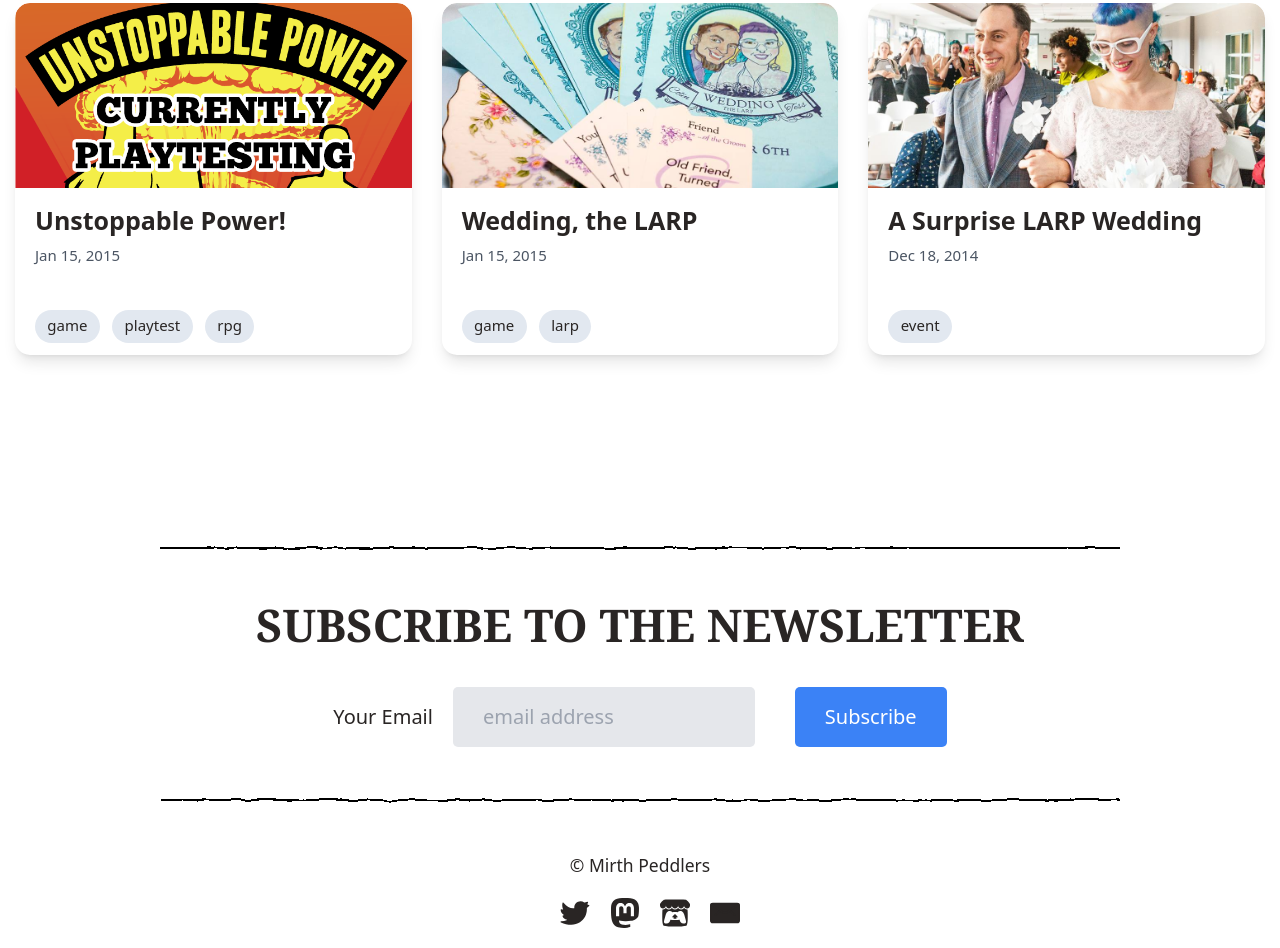
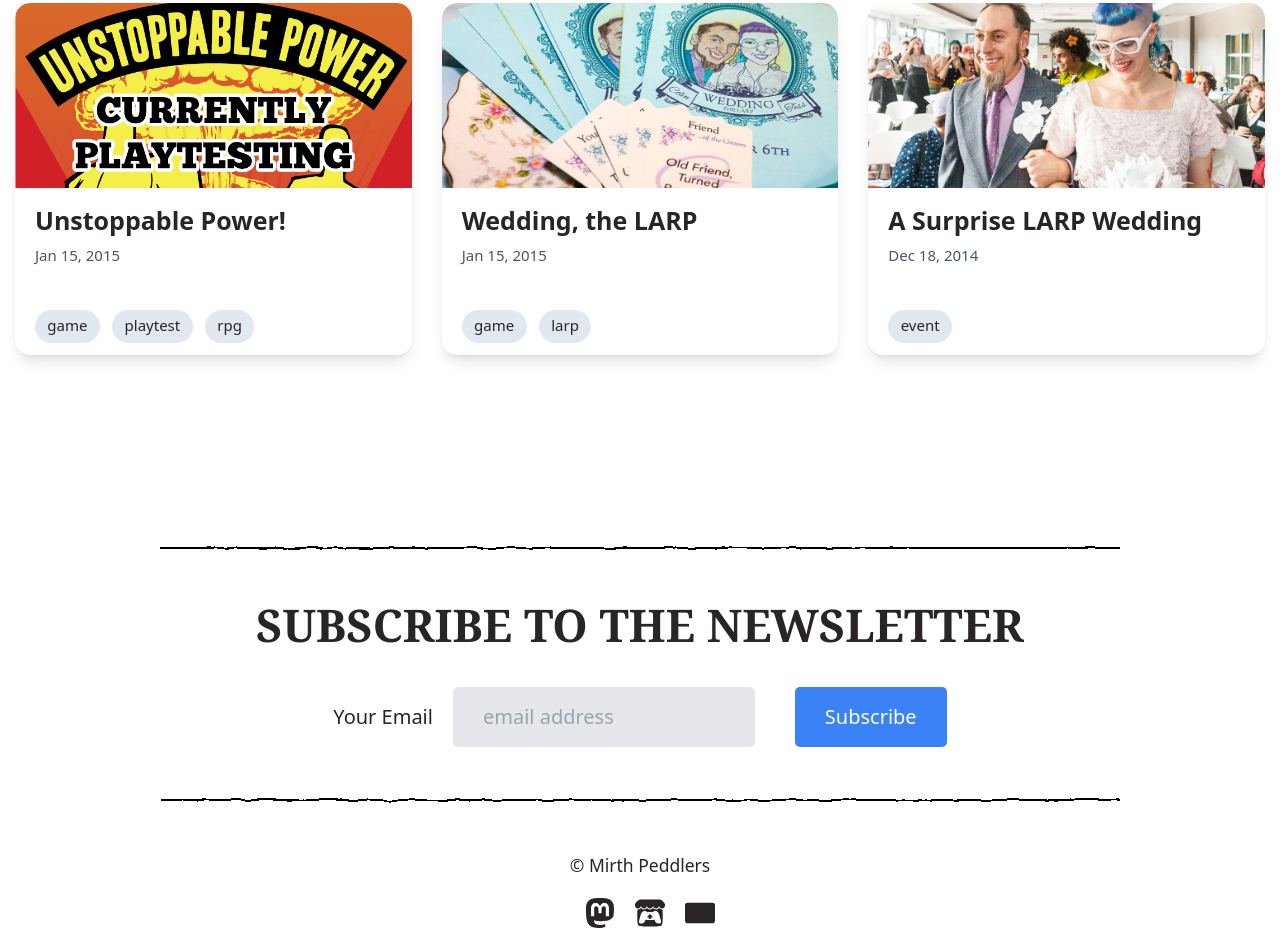
Before and after one commit to colinaut/mirth-peddlers-astro, an Astro site: page /posts in a window 1280 px wide. Shown: the part 1417-2365 px from the top of the page. Built offline with nearby package versions, Linux system fonts and the light colour scheme; Astro itself is replaced by a stand-in of ours; a web font is replaced by a local one.

Commit message:
feat: remove twitter

```diff
--- a/src/components/Footer/Social.astro
+++ b/src/components/Footer/Social.astro
@@ -1,26 +1,4 @@
 <div class="flex items-center justify-center mt-4">
-	<a href="https://twitter.colinaut.com" class="ml-4" aria-label="Twitter" rel="me">
-		<svg
-			class="w-6 h-6 hover:text-highlight"
-			xmlns="http://www.w3.org/2000/svg"
-			version="1.1"
-			xmlns:xlink="http://www.w3.org/1999/xlink"
-			xmlns:svgjs="http://svgjs.com/svgjs"
-			viewBox="0 0 16 16"
-			width="16"
-			height="16"
-		>
-			<g transform="matrix(0.6666666666666666,0,0,0.6666666666666666,0,0)">
-				<path
-					d="M23.32,6.44c0.212-0.177,0.241-0.492,0.065-0.704c-0.068-0.082-0.161-0.14-0.265-0.166l-0.79-0.2 c-0.268-0.067-0.431-0.339-0.364-0.606C21.974,4.731,21.986,4.7,22,4.67l0.44-0.89c0.12-0.249,0.015-0.548-0.233-0.668 C22.099,3.06,21.976,3.049,21.86,3.08l-2,0.56c-0.151,0.044-0.314,0.014-0.44-0.08c-0.865-0.649-1.918-1-3-1c-2.761,0-5,2.239-5,5 l0,0v0.36c0.001,0.127-0.094,0.235-0.22,0.25C8.39,8.5,5.7,7.07,2.8,3.73c-0.128-0.142-0.325-0.2-0.51-0.15 C2.124,3.656,2.013,3.817,2,4C1.599,5.645,1.761,7.377,2.46,8.92c0.062,0.123,0.013,0.274-0.11,0.336 C2.303,9.279,2.251,9.288,2.2,9.28L1.08,9.06C0.807,9.016,0.551,9.202,0.507,9.474C0.498,9.533,0.499,9.592,0.51,9.65 c0.175,1.555,1.047,2.945,2.37,3.78c0.124,0.06,0.176,0.21,0.116,0.334c-0.025,0.051-0.065,0.092-0.116,0.116l-0.53,0.21 c-0.256,0.103-0.381,0.394-0.278,0.65c0.005,0.014,0.011,0.027,0.018,0.04c0.595,1.302,1.791,2.229,3.2,2.48 c0.13,0.047,0.197,0.191,0.15,0.32c-0.025,0.07-0.08,0.124-0.15,0.15C3.93,18.292,2.471,18.575,1,18.56 c-0.276-0.055-0.545,0.124-0.6,0.4s0.124,0.545,0.4,0.6l0,0c2.548,1.208,5.321,1.866,8.14,1.93c2.479,0.038,4.915-0.658,7-2 c3.484-2.326,5.571-6.241,5.56-10.43V8.19c0.001-0.147,0.067-0.286,0.18-0.38L23.32,6.44z"
-					stroke="none"
-					fill="currentColor"
-					stroke-width="0"
-					stroke-linecap="round"
-					stroke-linejoin="round"></path>
-			</g>
-		</svg>
-	</a>
 	<a href="https://dice.camp/@colinaut" class="ml-4" aria-label="Mastodon" rel="me noopener">
 		<svg xmlns="http://www.w3.org/2000/svg" viewBox="0 0 173.1 185.6" width="16" height="16" xml:space="preserve" class="w-6 h-6 hover:text-highlight"
 			><path
```
